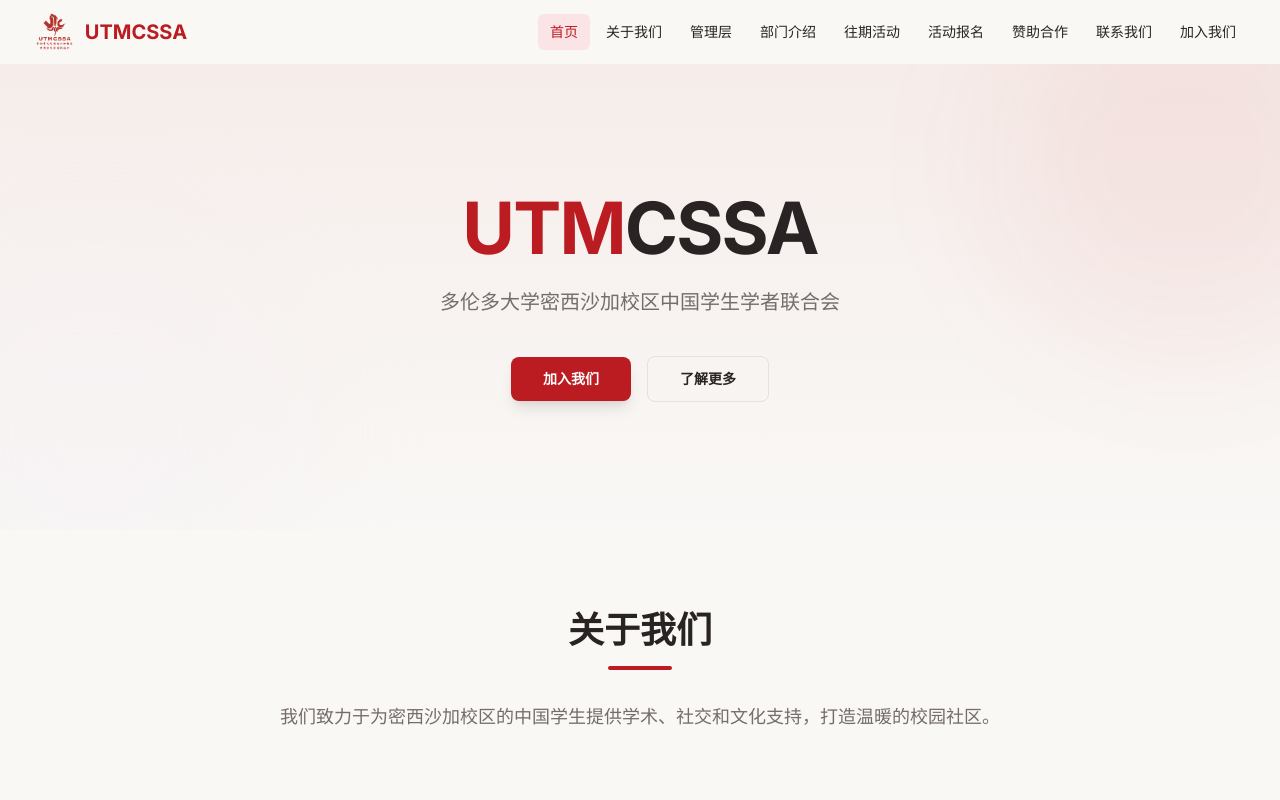
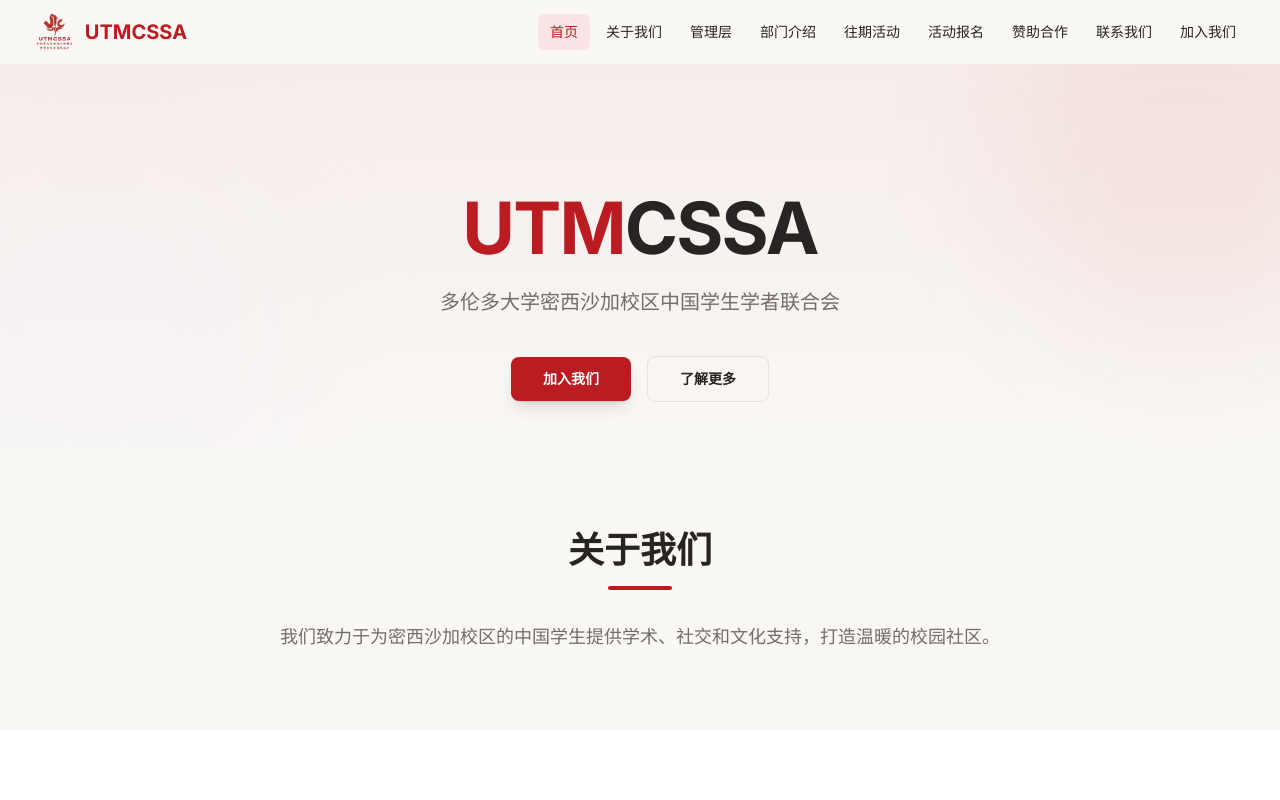
Before and after one commit to austinchennn/CSSA-Web, a Next.js app in the folder client/: page / in a window 1280 px wide. Shown: the top 800 px of the page. Built offline with nearby package versions, Linux system fonts and the light colour scheme; no server answers.

Commit message:
feat: 减小图文之间空隙

```diff
--- a/client/components/sections/home/HeroSection.tsx
+++ b/client/components/sections/home/HeroSection.tsx
@@ -5,7 +5,7 @@
 
 export default function HeroSection() {
   return (
-    <section className="relative overflow-hidden bg-gradient-to-b from-primary/5 to-background py-24 sm:py-32">
+    <section className="relative overflow-hidden bg-gradient-to-b from-primary/5 to-background pt-24 pb-8 sm:pt-32 sm:pb-12">
       <div className="mx-auto max-w-7xl px-4 sm:px-6 lg:px-8 text-center">
         <motion.h1
           initial={{ opacity: 0, y: 20 }}
```
